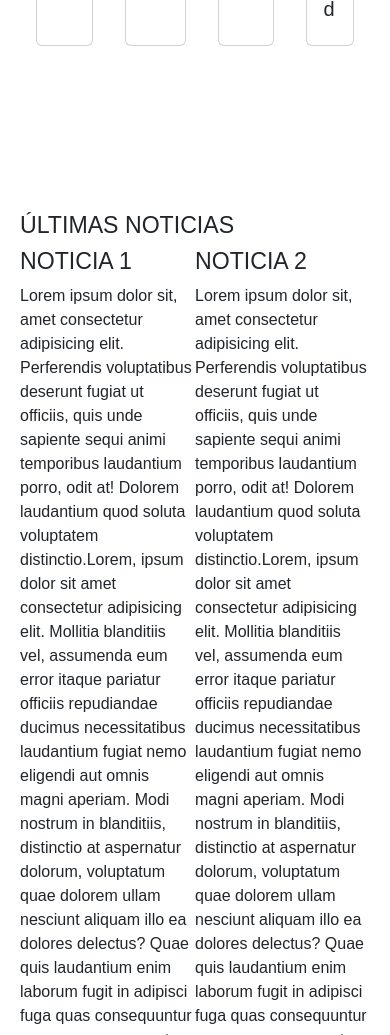
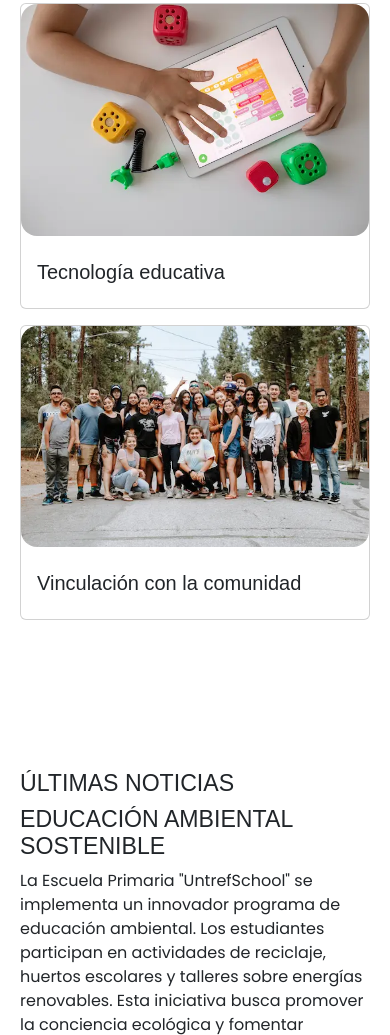
Before and after one commit to JulianPoltro/proyecto-integrador-web-untrefschool, a website: page index.html in a window 390 px wide. Shown: the part 3254-4289 px from the top of the page. Drawn offline with nearby package versions, Linux system fonts and the light colour scheme; a web font is replaced by a local one.

Commit message:
card responsive

```diff
--- a/index.html
+++ b/index.html
@@ -92,24 +92,27 @@
                 <h3>Propuestas educativas</h3>
             </div>
 
-            <div class="card-group">
-
-                <div class="card gap-2">
+            <div class="contenedor-cards row g-3">
+                <div class="col-12 col-md-6 col-lg-3">
+                    <div class="card">
                         <img src="./assets/img/enriquecimientocurricular.webp" class="card-img-top rounded-4"
                             alt="niño aprendiendo frente a una computadora con auriculares y tomando notas">
                         <div class="card-body">
                             <h5 class="card-title">Programa de enriquecimiento curricular</h5>
                         </div>
                     </div>
+                </div>
 
-                <div class="card gap-2">
+                <div class="col-12 col-md-6 col-lg-3">
+                    <div class="card">
                         <img src="./assets/img/apoyopersonalizado.webp" class="card-img-top rounded-4"
                             alt="familia frente a laptop realizando tareas escolares">
                         <div class="card-body">
                             <h5 class="card-title">Apoyo personalizado</h5>
                         </div>
                     </div>
-
+                </div>
+                <div class="col-12 col-md-6 col-lg-3">
                     <div class="card gap-2">
                         <img src="./assets/img/tecnologiaeducativa.webp" class="card-img-top rounded-4"
                             alt="niño aprendiendo con una tablet">
@@ -117,7 +120,8 @@
                             <h5 class="card-title">Tecnología educativa</h5>
                         </div>
                     </div>
-
+                </div>
+                <div class="col-12 col-md-6 col-lg-3">
                     <div class="card gap-2">
                         <img src="./assets/img/comunidadeducativa.webp" class="card-img-top rounded-4"
                             alt="grupo de personas de la comunidad educativa abrazados">
@@ -126,44 +130,21 @@
                         </div>
                     </div>
                 </div>
+            </div>
 
         </section>
 
         <section class="container" id="Noticias">
             <h3>Últimas noticias</h3>
-
-            <div class="NotiActuales">
-                <div>
-                    <h3>Noticia 1</h3>
-                    <p>Lorem ipsum dolor sit, amet consectetur adipisicing elit. Perferendis voluptatibus deserunt
-                        fugiat ut officiis, quis unde sapiente sequi animi temporibus laudantium porro, odit at! Dolorem
-                        laudantium quod soluta voluptatem distinctio.Lorem, ipsum dolor sit amet consectetur adipisicing
-                        elit. Mollitia
-                        blanditiis vel, assumenda eum error itaque pariatur officiis repudiandae ducimus
-                        necessitatibus laudantium fugiat nemo eligendi aut omnis magni aperiam. Modi nostrum in
-                        blanditiis, distinctio at aspernatur dolorum, voluptatum quae dolorem ullam nesciunt
-                        aliquam illo ea dolores delectus? Quae quis laudantium enim laborum fugit in adipisci
-                        fuga quas consequuntur numquam consequatur laboriosam, beatae autem totam cumque quaerat
-                        eveniet neque exercitationem. Quasi officiis, aperiam recusandae, repellat iusto eum
-                        omnis sapiente soluta consequuntur tempore numquam aliquam nisi. Accusamus amet
-                        voluptatum earum reiciendis in maxime adipisci perspiciatis sint! Molestias assumenda
-                        nemo animi deserunt temporibus eveniet.</p>
+            <div class="row NotiActuales">
+                <div class="col-12 col-md-6">
+                    <h3>Educación Ambiental Sostenible</h3>
+                    <p>La Escuela Primaria "UntrefSchool" se implementa un innovador programa de educación ambiental. Los estudiantes participan en actividades de reciclaje, huertos escolares y talleres sobre energías renovables. Esta iniciativa busca promover la conciencia ecológica y fomentar prácticas sostenibles desde temprana edad.
+                    </p>
                 </div>
-                <div>
-                    <h3>Noticia 2</h3>
-                    <p>Lorem ipsum dolor sit, amet consectetur adipisicing elit. Perferendis voluptatibus deserunt
-                        fugiat ut officiis, quis unde sapiente sequi animi temporibus laudantium porro, odit at! Dolorem
-                        laudantium quod soluta voluptatem distinctio.Lorem, ipsum dolor sit amet consectetur adipisicing
-                        elit. Mollitia
-                        blanditiis vel, assumenda eum error itaque pariatur officiis repudiandae ducimus
-                        necessitatibus laudantium fugiat nemo eligendi aut omnis magni aperiam. Modi nostrum in
-                        blanditiis, distinctio at aspernatur dolorum, voluptatum quae dolorem ullam nesciunt
-                        aliquam illo ea dolores delectus? Quae quis laudantium enim laborum fugit in adipisci
-                        fuga quas consequuntur numquam consequatur laboriosam, beatae autem totam cumque quaerat
-                        eveniet neque exercitationem. Quasi officiis, aperiam recusandae, repellat iusto eum
-                        omnis sapiente soluta consequuntur tempore numquam aliquam nisi. Accusamus amet
-                        voluptatum earum reiciendis in maxime adipisci perspiciatis sint! Molestias assumenda
-                        nemo animi deserunt temporibus eveniet.</p>
+                <div class="col-12 col-md-6">
+                    <h3>Campeones en Atletismo de Tres de Febrero</h3>
+                    <p>"UntrefSchool" se destaca en el ámbito deportivo al ganar el torneo intercolegial de atletismo en la ciudad de Tres de Febrero. Los estudiantes demostraron habilidades excepcionales en carreras, saltos y lanzamientos, llevándose numerosas medallas de oro. La escuela promueve la importancia de la actividad física y la competencia saludable entre sus alumnos.</p>
                 </div>
             </div>
         </section>
--- /dev/null
+++ b/scss/layout/_cards.scss
@@ -0,0 +1,10 @@
+.contenedor-cards{
+    display: flex;
+    justify-content: center;
+}
+.texto-card{
+    display: flex;
+    align-items: center;
+    font-size: x-large;
+    font-family: $fuente-general;
+}
--- a/scss/layout/_main.scss
+++ b/scss/layout/_main.scss
@@ -1,11 +1,12 @@
-.landing{
-    min-height:100vh;
+.landing {
+    min-height: 100vh;
     width: 100%;
     background-image: url(../assets/img/banner.webp);
-    background-position:bottom;
+    background-position: bottom;
     background-size: cover;
     background-repeat: no-repeat;
-    h1{
+
+    h1 {
         position: absolute;
         left: 50%;
         transform: translate(-50%, 0);
@@ -15,7 +16,8 @@
         font-weight: bold;
         font-size: 60px;
     }
-    a{
+
+    a {
         position: absolute;
         padding: 5px;
         left: 50%;
@@ -29,45 +31,37 @@
         background-color: $color-withe;
         color: $color-dark;
         opacity: 75%;
-        transition:ease-in-out;
+        transition: ease-in-out;
         transition-duration: 500ms;
     }
-    a:hover{
+
+    a:hover {
         opacity: 100%;
         background-color: $color-green;
     }
 }
 
-.main section:nth-child(n+2){
+.main section:nth-child(n+2) {
     padding: 65px 20px;
     margin-top: 20px;
-    h3{
+
+    h3 {
         font-family: $fuente-titulo;
         text-transform: uppercase;
     }
 }
 
-.subtitulo{
+.subtitulo {
     display: flex;
     color: $color-withe;
     font-family: $fuente-titulo;
     text-transform: uppercase;
 }
 
-.card-group{
+.NotiActuales {
     display: flex;
-    justify-content: center;
+
+    p {
+        font-family: $fuente-general;
+    }
 }
-.texto-card{
-    display: flex;
-    align-items: center;
-    font-size: x-large;
-    font-family: $fuente-general;
-}
-.card-group .card{
-    margin: 1rem;
-}
-
-.NotiActuales{
-    display: flex;
-}
--- a/scss/style.scss
+++ b/scss/style.scss
@@ -3,5 +3,6 @@
 @import "./utilities/fonts";
 @import "./layout/navbar";
 @import "./layout/main";
+@import"./layout/cards";
 @import "./layout/footer";
 @import "./layout/form";
```
Also changed, not shown: css/style.css, 1 other file. Lines whose indentation alone changed are shown as unchanged.
